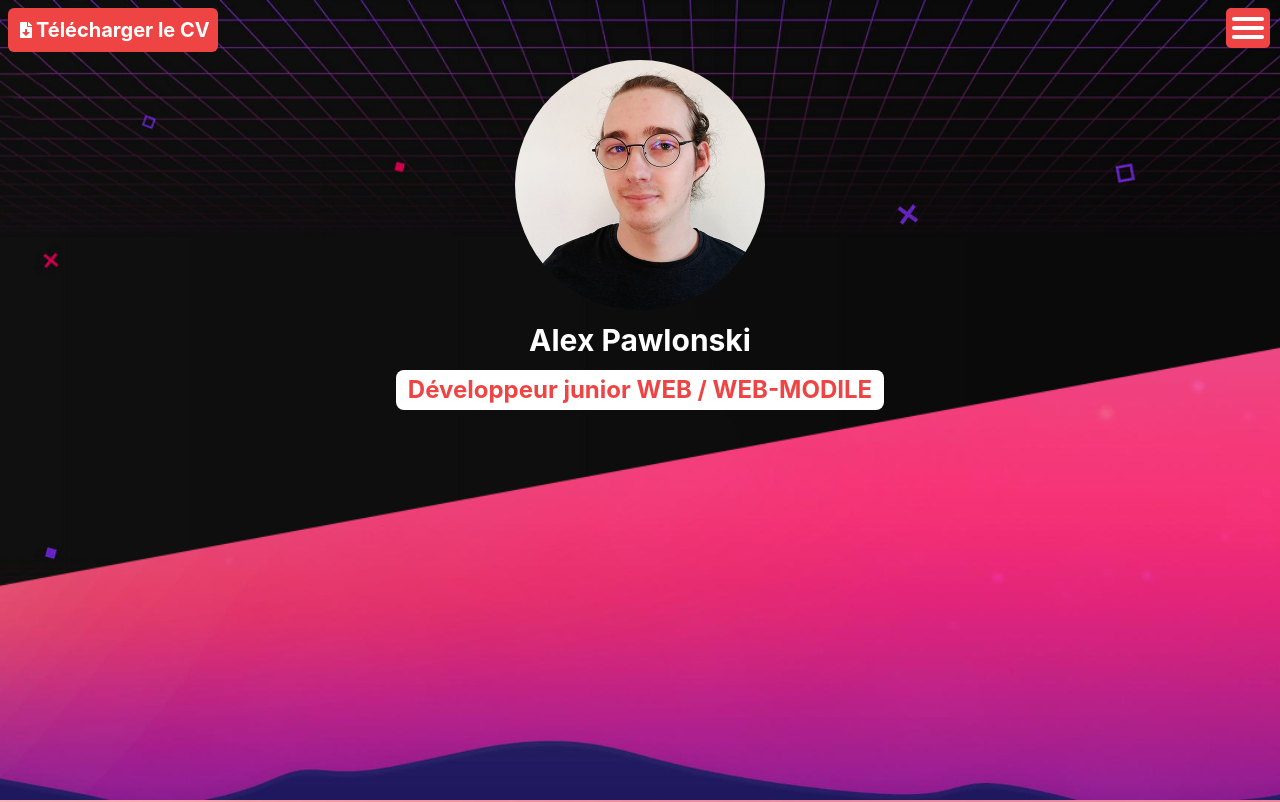
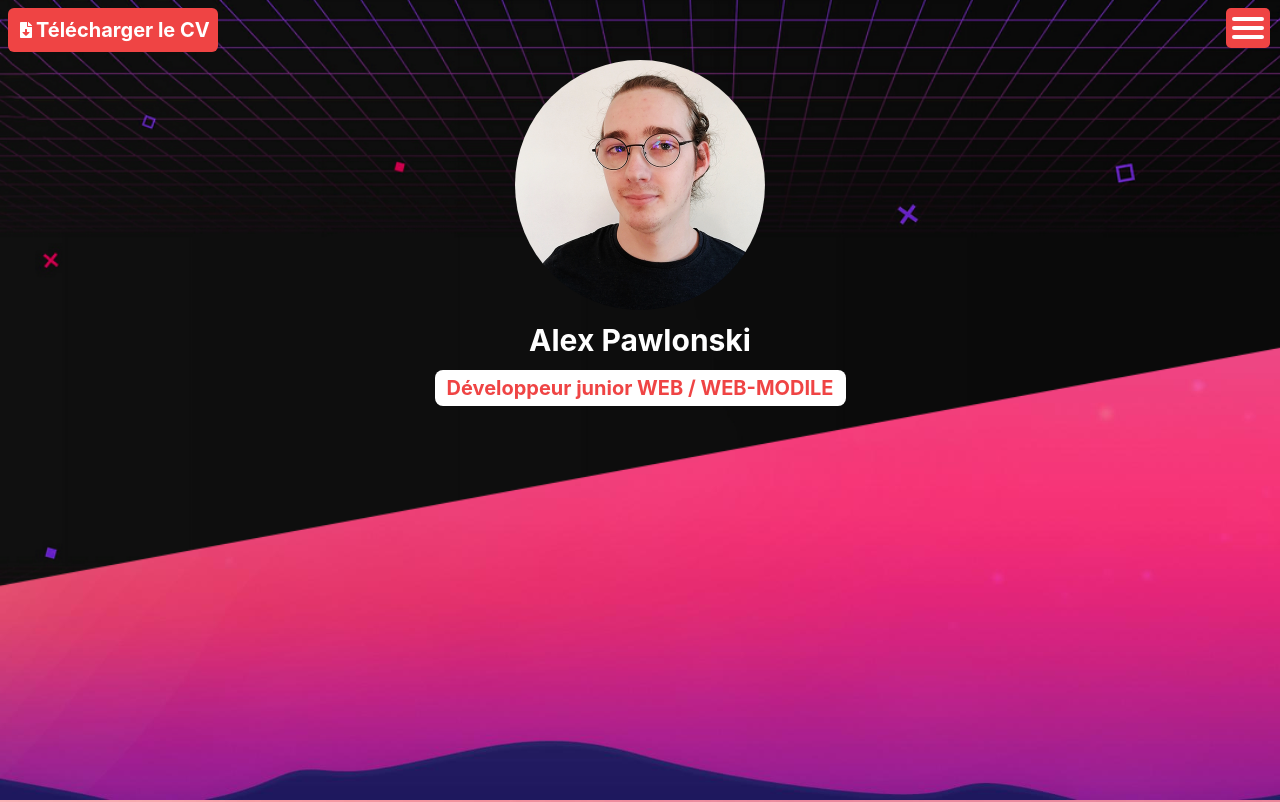
Before and after one commit to AlexPawlonski/Site_CV, a React (Create React App) app: page / in a window 1280 px wide. Shown: the top 802 px of the page. Built offline with nearby package versions, Linux system fonts and the light colour scheme.

Commit message:
update style

```diff
--- a/src/components/atoms/title.js
+++ b/src/components/atoms/title.js
@@ -39,6 +39,11 @@ export const Title = ({ type, data, ...props }) => {
         <h3 className="text-white font-bold text-2xl">{data}</h3>
       );
       break;
+    case "h3-red":
+      return(
+        <h3 className="text-red-500 font-bold text-xl text-center">{data}</h3>
+      );
+      break;
 
     default:
         <p>enter a type and value</p>
--- a/src/components/organism/Footer.js
+++ b/src/components/organism/Footer.js
@@ -15,7 +15,7 @@ export const footer = ({ data , ...props }) => {
               <Title type="h2" data={data.info.title} />
               {data.info.text.map(data => <p className="text-white p-2">{data}</p>)}
             </div>
-            <div className="p-3 pl-4 border-l-2 border-gray-400 my-2">
+            <div className="p-3 pl-4 md:border-l-2 border-gray-400 my-2">
               <ul className="py-4 text-white">
                 <li className="my-2"><Title type="h2" data={data.name}/></li>
                 <li className="flex items-center "> <FontAwesomeIcon icon={faMap} className="mr-2"/><a href={`mailto:`+data.location}>{data.location}</a></li>
--- a/src/components/organism/Header.js
+++ b/src/components/organism/Header.js
@@ -24,7 +24,7 @@ export const Header = ({ data , ...props }) => {
           <Img type="user" data={data.ProfilImg}/>
           <Title type="h1-w" data={data.name}/>
           <div className="bg-white px-3 py-1 rounded-lg">
-            <Title type="h2" data={data.subTitle}/>
+            <Title type="h3-red" data={data.subTitle}/>
           </div>
         </div>
 
```
Also changed, not shown: 1 other file (tests, documents, lock files or other folders).
